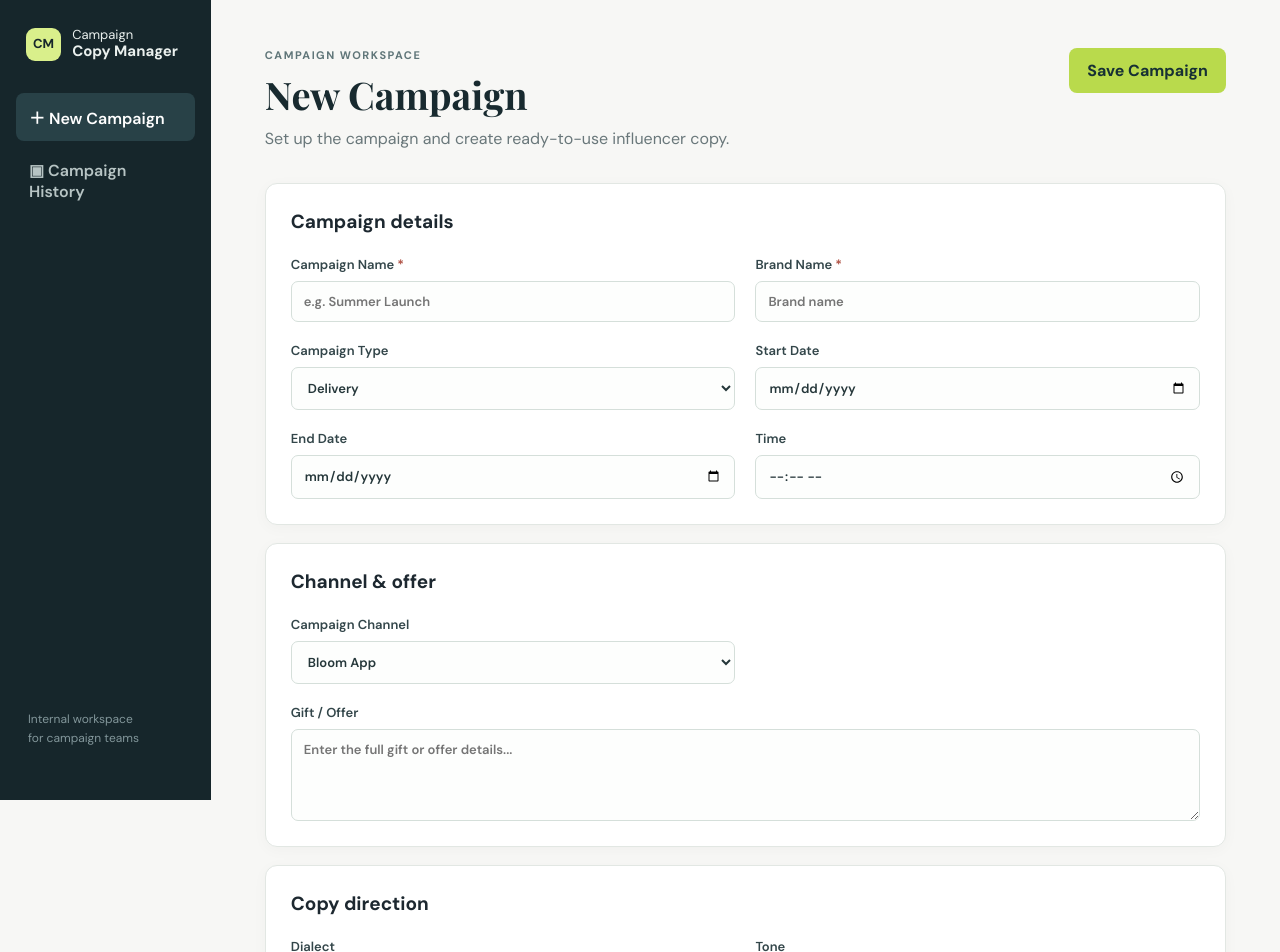
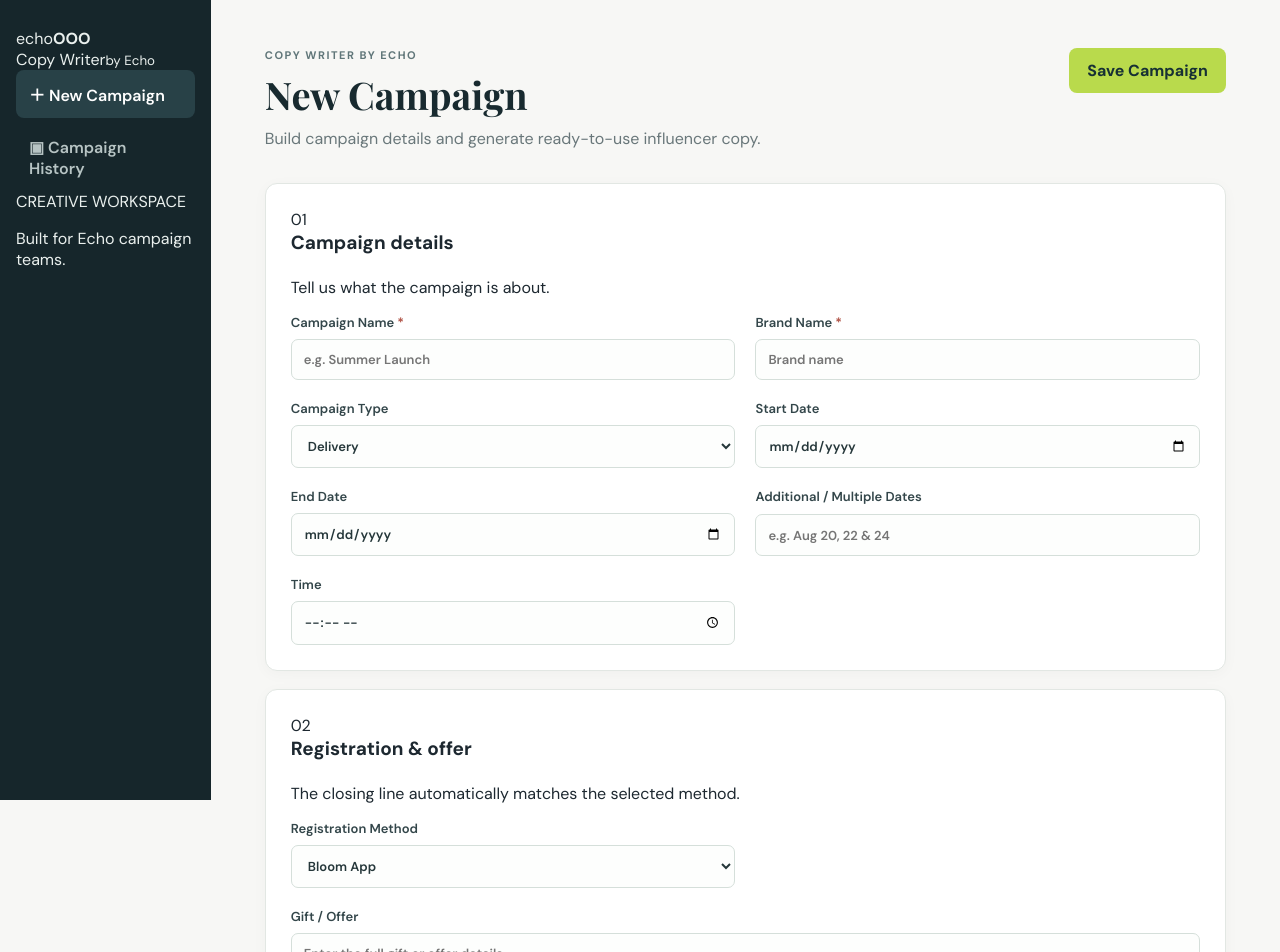
Before and after one commit to yko272000-rgb/campaign-copy-manager, a React (Vite) app: page / in a window 1280 px wide. Shown: the top 952 px of the page. Built offline with nearby package versions, Linux system fonts and the light colour scheme.

Commit message:
Add time ranges, registration CTAs, and Echo branding

```diff
--- a/src/App.jsx
+++ b/src/App.jsx
@@ -1,31 +1,99 @@
 import { useEffect, useMemo, useState } from 'react'
 
 const STORAGE_KEY = 'campaign-copy-manager-campaigns'
+
 const initialForm = {
-  id: null, name: '', brand: '', type: 'Delivery', startDate: '', endDate: '', time: '',
-  location: '', channel: 'Bloom App', bookingLink: '', whatsappContact: '', offer: '',
-  dialect: 'Kuwaiti', tone: 'Friendly', content: {}, updatedAt: '',
+  id: null,
+  name: '',
+  brand: '',
+  type: 'Delivery',
+  startDate: '',
+  endDate: '',
+  dateNotes: '',
+  time: '',
+  timeFrom: '',
+  timeTo: '',
+  location: '',
+  channel: 'Bloom App',
+  bookingLink: '',
+  whatsappContact: '',
+  offer: '',
+  dialect: 'Kuwaiti',
+  tone: 'Friendly',
+  content: {},
+  updatedAt: '',
 }
+
 const locationTypes = ['Visit', 'Event', 'Store Visit']
 const copyTypes = [
-  ['invitation', 'Invitation'], ['brief', 'Influencer Brief'],
-  ['reminder', 'Reminder'], ['notification', 'App Notification'],
+  ['invitation', 'Invitation'],
+  ['brief', 'Influencer Brief'],
+  ['reminder', 'Reminder'],
+  ['notification', 'App Notification'],
 ]
 
+function hasMultipleBranches(location = '') {
+  return location.includes('\n') || location.includes(',') || location.includes('/') || location.includes(' / ')
+}
+
+function hasMultipleDates(form) {
+  return Boolean(form.endDate || form.dateNotes.trim())
+}
+
+function formatDates(form) {
+  if (form.dateNotes.trim()) return form.dateNotes.trim()
+  if (!form.startDate) return ''
+  return form.endDate ? `${form.startDate} إلى ${form.endDate}` : form.startDate
+}
+
+function formatTime(form) {
+  if (locationTypes.includes(form.type)) {
+    if (form.timeFrom && form.timeTo) return `من ${form.timeFrom} إلى ${form.timeTo}`
+    if (form.timeFrom) return `من ${form.timeFrom}`
+    return ''
+  }
+  return form.time || ''
+}
+
+function buildCta(form) {
+  if (form.channel === 'Bloom App') {
+    return 'للتسجيل، سجلي عن طريق تطبيق Bloom.'
+  }
+
+  if (form.channel === 'Booking Link') {
+    return form.bookingLink
+      ? `للتسجيل، احجزي من خلال الرابط:\n${form.bookingLink}`
+      : 'للتسجيل، احجزي من خلال رابط الحجز.'
+  }
+
+  const details = ['الوقت']
+  if (hasMultipleDates(form)) details.unshift('التاريخ')
+  if (hasMultipleBranches(form.location)) details.push('الفرع')
+  const contact = form.whatsappContact ? `\nواتساب: ${form.whatsappContact}` : ''
+  return `للتأكيد، بلغينا بـ${details.join(' و')}.${contact}`
+}
+
 function generateCopy(form, kind) {
-  const isArabic = true
   const campaign = form.name || 'هذه الحملة'
   const brand = form.brand || 'علامتنا'
+  const dates = formatDates(form)
+  const time = formatTime(form)
   const details = form.offer ? `\n\nالعرض: ${form.offer}` : ''
-  const place = form.location ? `\nالموقع: ${form.location}` : ''
-  const dates = form.startDate ? `\nالتاريخ: ${form.startDate}${form.endDate ? ` إلى ${form.endDate}` : ''}${form.time ? `، ${form.time}` : ''}` : ''
-  const channel = form.channel === 'Booking Link' && form.bookingLink ? `\nرابط الحجز: ${form.bookingLink}` : form.channel === 'WhatsApp' && form.whatsappContact ? `\nللتواصل عبر واتساب: ${form.whatsappContact}` : ''
+  const place = form.location ? `\nالموقع / الفروع: ${form.location}` : ''
+  const schedule = dates
+    ? `\nالتاريخ: ${dates}${time ? `\nالوقت: ${time}` : ''}`
+    : time
+      ? `\nالوقت: ${time}`
+      : ''
+  const cta = buildCta(form)
+
   const variants = {
-    invitation: `هلا! يسعدنا دعوتك للمشاركة في حملة «${campaign}» مع ${brand}.\n\nنبحث عن محتوى جميل بأسلوبك ويعكس تجربتك بكل عفوية.${dates}${place}${details}${channel}\n\nإذا يناسبك، نحب نسمع منك!`,
-    brief: `بريف حملة «${campaign}» — ${brand}\n\nالمطلوب: مشاركة تجربتك بأسلوب ${form.tone.toLowerCase()} وطبيعي، مع إبراز أهم تفاصيل التجربة بشكل واضح.${dates}${place}${details}\n\nالقناة: ${form.channel}\nالله يعطيك العافية وننتظر إبداعك!`,
-    reminder: `هلا! تذكير لطيف بخصوص حملة «${campaign}» مع ${brand}.${dates}${place}\n\nنتحمس نشوف محتواك الجميل، وإذا تحتاج أي مساعدة لا تتردد تتواصل معنا.`,
-    notification: `فرصة جديدة مع ${brand}! ✨\nانضم/ي إلى حملة «${campaign}» واستمتع/ي بالتجربة.${details}${channel}`,
+    invitation: `هلا! يسعدنا دعوتج للمشاركة في حملة «${campaign}» مع ${brand}.\n\nنحب نشوف تغطيتج بأسلوبج الطبيعي والعفوي، وتعكس تجربتج بكل حلاوة.${schedule}${place}${details}\n\n${cta}`,
+    brief: `بريف حملة «${campaign}» — ${brand}\n\nالمطلوب: مشاركة التجربة بأسلوب ${form.tone.toLowerCase()} وطبيعي، مع إبراز أهم تفاصيل التجربة بشكل واضح.${schedule}${place}${details}\n\nطريقة التسجيل: ${form.channel}\n${cta}`,
+    reminder: `هلا! تذكير لطيف بخصوص حملة «${campaign}» مع ${brand}.${schedule}${place}\n\nنتحمس نشوف محتواج الجميل!\n\n${cta}`,
+    notification: `فرصة جديدة مع ${brand}! ✨\nانضمي إلى حملة «${campaign}» واستمتعي بالتجربة.${schedule}${details}\n\n${cta}`,
   }
+
   return variants[kind]
 }
 
@@ -37,58 +105,150 @@ function App() {
   const [editing, setEditing] = useState(null)
 
   useEffect(() => {
-    try { setCampaigns(JSON.parse(localStorage.getItem(STORAGE_KEY)) || []) } catch { setCampaigns([]) }
+    try {
+      setCampaigns(JSON.parse(localStorage.getItem(STORAGE_KEY)) || [])
+    } catch {
+      setCampaigns([])
+    }
   }, [])
+
   const setField = (key, value) => setForm(current => ({ ...current, [key]: value }))
   const setContent = (kind, value) => setForm(current => ({ ...current, content: { ...current.content, [kind]: value } }))
   const generate = kind => setContent(kind, generateCopy(form, kind))
-  const generateAll = () => copyTypes.forEach(([key]) => generate(key))
+  const generateAll = () => copyTypes.forEach(([key]) => setContent(key, generateCopy(form, key)))
+
   const save = () => {
-    if (!form.name.trim() || !form.brand.trim()) { window.alert('Please add a campaign name and brand name.'); return }
+    if (!form.name.trim() || !form.brand.trim()) {
+      window.alert('Please add a campaign name and brand name.')
+      return
+    }
+
     const saved = { ...form, id: form.id || crypto.randomUUID(), updatedAt: new Date().toISOString() }
     const next = form.id ? campaigns.map(c => c.id === form.id ? saved : c) : [saved, ...campaigns]
-    setCampaigns(next); localStorage.setItem(STORAGE_KEY, JSON.stringify(next)); setForm(saved)
+    setCampaigns(next)
+    localStorage.setItem(STORAGE_KEY, JSON.stringify(next))
+    setForm(saved)
     window.alert('Campaign saved successfully.')
   }
-  const newCampaign = () => { setForm(initialForm); setView('new'); setEditing(null) }
-  const openCampaign = campaign => { setForm({ ...initialForm, ...campaign, content: campaign.content || {} }); setView('new'); setEditing(null); window.scrollTo({ top: 0, behavior: 'smooth' }) }
+
+  const newCampaign = () => {
+    setForm(initialForm)
+    setView('new')
+    setEditing(null)
+  }
+
+  const openCampaign = campaign => {
+    setForm({ ...initialForm, ...campaign, content: campaign.content || {} })
+    setView('new')
+    setEditing(null)
+    window.scrollTo({ top: 0, behavior: 'smooth' })
+  }
+
   const deleteCampaign = id => {
     if (!window.confirm('Delete this campaign?')) return
-    const next = campaigns.filter(c => c.id !== id); setCampaigns(next); localStorage.setItem(STORAGE_KEY, JSON.stringify(next))
+    const next = campaigns.filter(c => c.id !== id)
+    setCampaigns(next)
+    localStorage.setItem(STORAGE_KEY, JSON.stringify(next))
     if (form.id === id) newCampaign()
   }
-  const filtered = useMemo(() => campaigns.filter(c => [c.name,c.brand,c.dialect,c.tone].join(' ').toLowerCase().includes(search.toLowerCase())), [campaigns, search])
+
+  const filtered = useMemo(
+    () => campaigns.filter(c => [c.name, c.brand, c.dialect, c.tone].join(' ').toLowerCase().includes(search.toLowerCase())),
+    [campaigns, search]
+  )
+
   const needsLocation = locationTypes.includes(form.type)
+  const usesTimeRange = locationTypes.includes(form.type)
 
-  return <div className="app-shell">
-    <aside className="sidebar"><div className="brand-mark"><span>CM</span><div>Campaign<br/><b>Copy Manager</b></div></div>
-      <nav><button className={view === 'new' ? 'active' : ''} onClick={newCampaign}>＋ <span>New Campaign</span></button><button className={view === 'history' ? 'active' : ''} onClick={() => setView('history')}>▣ <span>Campaign History</span></button></nav>
-      <p className="sidebar-note">Internal workspace<br/>for campaign teams</p></aside>
-    <main>{view === 'new' ? <>
-      <header><div><p className="eyebrow">CAMPAIGN WORKSPACE</p><h1>{form.id ? 'Edit Campaign' : 'New Campaign'}</h1><p className="subtle">Set up the campaign and create ready-to-use influencer copy.</p></div><button className="primary" onClick={save}>Save Campaign</button></header>
-      <section className="panel"><h2>Campaign details</h2><div className="form-grid">
-        <Field label="Campaign Name" required value={form.name} onChange={v=>setField('name',v)} placeholder="e.g. Summer Launch"/><Field label="Brand Name" required value={form.brand} onChange={v=>setField('brand',v)} placeholder="Brand name"/>
-        <Select label="Campaign Type" value={form.type} onChange={v=>setField('type',v)} options={['Delivery','Visit','Event','Store Visit','Other']}/><Field label="Start Date" type="date" value={form.startDate} onChange={v=>setField('startDate',v)}/>
-        <Field label="End Date" type="date" value={form.endDate} onChange={v=>setField('endDate',v)}/><Field label="Time" type="time" value={form.time} onChange={v=>setField('time',v)}/>
-        {needsLocation && <Field label="Location" required value={form.location} onChange={v=>setField('location',v)} placeholder="Venue or address"/>}
-      </div></section>
-      <section className="panel"><h2>Channel & offer</h2><div className="form-grid"><Select label="Campaign Channel" value={form.channel} onChange={v=>setField('channel',v)} options={['Bloom App','Booking Link','WhatsApp']}/>
-        {form.channel === 'Booking Link' && <Field label="Booking Link" type="url" value={form.bookingLink} onChange={v=>setField('bookingLink',v)} placeholder="https://..."/>}
-        {form.channel === 'WhatsApp' && <Field label="WhatsApp Contact" value={form.whatsappContact} onChange={v=>setField('whatsappContact',v)} placeholder="+965 ..."/>}
-        <label className="field full"><span>Gift / Offer</span><textarea value={form.offer} onChange={e=>setField('offer',e.target.value)} placeholder="Enter the full gift or offer details..." rows="4"/></label></div></section>
-      <section className="panel"><h2>Copy direction</h2><div className="form-grid"><Select label="Dialect" value={form.dialect} onChange={v=>setField('dialect',v)} options={['Kuwaiti','Saudi','Emirati','Qatari','Omani','Bahraini']}/><Select label="Tone" value={form.tone} onChange={v=>setField('tone',v)} options={['Casual','Friendly','Classy','Premium','Exciting','Professional']}/></div></section>
-      <section className="content-head"><div><p className="eyebrow">CONTENT GENERATION</p><h2>Campaign copy</h2></div><div className="generator-actions">{copyTypes.map(([key,label])=><button key={key} onClick={()=>generate(key)}>Generate {label.replace('Influencer ', '')}</button>)}<button className="primary" onClick={generateAll}>Generate All</button></div></section>
-      <section className="content-grid">{copyTypes.map(([key,label]) => <ContentCard key={key} title={label} text={form.content[key] || ''} editing={editing===key} onEdit={()=>setEditing(editing===key?null:key)} onChange={v=>setContent(key,v)} onCopy={()=>navigator.clipboard.writeText(form.content[key] || '')} onRegenerate={()=>generate(key)}/>)}</section>
-    </> : <>
-      <header><div><p className="eyebrow">CAMPAIGN LIBRARY</p><h1>Campaign History</h1><p className="subtle">Find, reopen, or remove saved campaigns.</p></div><button className="primary" onClick={newCampaign}>New Campaign</button></header>
-      <section className="panel"><div className="history-tools"><input aria-label="Search campaigns" value={search} onChange={e=>setSearch(e.target.value)} placeholder="Search campaigns, brands, dialects..."/><span>{filtered.length} saved</span></div>
-        {filtered.length ? <div className="campaign-list">{filtered.map(c=><article className="campaign-row" key={c.id}><div><h3>{c.name}</h3><p>{c.brand}</p></div><div><small>DATES</small><p>{c.startDate || '—'} {c.endDate && `– ${c.endDate}`}</p></div><div><small>STYLE</small><p>{c.dialect} · {c.tone}</p></div><div className="row-actions"><button onClick={()=>openCampaign(c)}>Open Campaign</button><button className="danger" onClick={()=>deleteCampaign(c.id)}>Delete</button></div></article>)}</div> : <div className="empty"><div>◇</div><h3>No campaigns found</h3><p>Create your first campaign to save it here.</p></div>}</section>
-    </>}</main>
-  </div>
+  return (
+    <div className="app-shell">
+      <aside className="sidebar">
+        <div className="echo-logo"><span>echo</span><b>OOO</b></div>
+        <div className="product-name"><span>Copy Writer</span><small>by Echo</small></div>
+        <nav>
+          <button className={view === 'new' ? 'active' : ''} onClick={newCampaign}><span>＋</span> New Campaign</button>
+          <button className={view === 'history' ? 'active' : ''} onClick={() => setView('history')}><span>▣</span> Campaign History</button>
+        </nav>
+        <div className="sidebar-footer"><span>CREATIVE WORKSPACE</span><p>Built for Echo campaign teams.</p></div>
+      </aside>
+
+      <main>
+        {view === 'new' ? (
+          <>
+            <header>
+              <div><p className="eyebrow">COPY WRITER BY ECHO</p><h1>{form.id ? 'Edit Campaign' : 'New Campaign'}</h1><p className="subtle">Build campaign details and generate ready-to-use influencer copy.</p></div>
+              <button className="primary" onClick={save}>Save Campaign</button>
+            </header>
+
+            <section className="panel">
+              <div className="section-title"><div><span className="section-number">01</span><div><h2>Campaign details</h2><p>Tell us what the campaign is about.</p></div></div></div>
+              <div className="form-grid">
+                <Field label="Campaign Name" required value={form.name} onChange={v => setField('name', v)} placeholder="e.g. Summer Launch" />
+                <Field label="Brand Name" required value={form.brand} onChange={v => setField('brand', v)} placeholder="Brand name" />
+                <Select label="Campaign Type" value={form.type} onChange={v => setField('type', v)} options={['Delivery', 'Visit', 'Event', 'Store Visit', 'Other']} />
+                <Field label="Start Date" type="date" value={form.startDate} onChange={v => setField('startDate', v)} />
+                <Field label="End Date" type="date" value={form.endDate} onChange={v => setField('endDate', v)} />
+                <Field label="Additional / Multiple Dates" value={form.dateNotes} onChange={v => setField('dateNotes', v)} placeholder="e.g. Aug 20, 22 & 24" />
+
+                {needsLocation && <Field label="Location / Branches" required value={form.location} onChange={v => setField('location', v)} placeholder="e.g. The Avenues / 360 Mall" hint="Use /, commas, or new lines for multiple branches." className="full" />}
+
+                {usesTimeRange ? (
+                  <>
+                    <Field label="Available From" type="time" value={form.timeFrom} onChange={v => setField('timeFrom', v)} />
+                    <Field label="Available To" type="time" value={form.timeTo} onChange={v => setField('timeTo', v)} />
+                  </>
+                ) : (
+                  <Field label="Time" type="time" value={form.time} onChange={v => setField('time', v)} />
+                )}
+              </div>
+            </section>
+
+            <section className="panel">
+              <div className="section-title"><div><span className="section-number">02</span><div><h2>Registration & offer</h2><p>The closing line automatically matches the selected method.</p></div></div></div>
+              <div className="form-grid">
+                <Select label="Registration Method" value={form.channel} onChange={v => setField('channel', v)} options={['Bloom App', 'Booking Link', 'WhatsApp']} />
+                {form.channel === 'Booking Link' && <Field label="Booking Link" type="url" value={form.bookingLink} onChange={v => setField('bookingLink', v)} placeholder="https://..." />}
+                {form.channel === 'WhatsApp' && <Field label="WhatsApp Contact" value={form.whatsappContact} onChange={v => setField('whatsappContact', v)} placeholder="+965 ..." />}
+                <label className="field full"><span>Gift / Offer</span><textarea value={form.offer} onChange={e => setField('offer', e.target.value)} placeholder="Enter the full gift or offer details..." rows="4" /></label>
+              </div>
+            </section>
+
+            <section className="panel">
+              <div className="section-title"><div><span className="section-number">03</span><div><h2>Copy direction</h2><p>Choose the language style and personality.</p></div></div></div>
+              <div className="form-grid"><Select label="Dialect" value={form.dialect} onChange={v => setField('dialect', v)} options={['Kuwaiti', 'Saudi', 'Emirati', 'Qatari', 'Omani', 'Bahraini']} /><Select label="Tone" value={form.tone} onChange={v => setField('tone', v)} options={['Casual', 'Friendly', 'Classy', 'Premium', 'Exciting', 'Professional']} /></div>
+            </section>
+
+            <section className="content-head">
+              <div><p className="eyebrow">CONTENT GENERATION</p><h2>Campaign copy</h2><p className="subtle">Four formats, one consistent campaign message.</p></div>
+              <div className="generator-actions">{copyTypes.map(([key, label]) => <button key={key} onClick={() => generate(key)}>{label}</button>)}<button className="primary" onClick={generateAll}>Generate All</button></div>
+            </section>
+
+            <section className="content-grid">{copyTypes.map(([key, label]) => <ContentCard key={key} title={label} text={form.content[key] || ''} editing={editing === key} onEdit={() => setEditing(editing === key ? null : key)} onChange={v => setContent(key, v)} onCopy={() => navigator.clipboard.writeText(form.content[key] || '')} onRegenerate={() => generate(key)} />)}</section>
+          </>
+        ) : (
+          <>
+            <header><div><p className="eyebrow">COPY WRITER BY ECHO</p><h1>Campaign History</h1><p className="subtle">Find, reopen, or remove saved campaigns.</p></div><button className="primary" onClick={newCampaign}>New Campaign</button></header>
+            <section className="panel">
+              <div className="history-tools"><input aria-label="Search campaigns" value={search} onChange={e => setSearch(e.target.value)} placeholder="Search campaigns, brands, dialects..." /><span>{filtered.length} saved</span></div>
+              {filtered.length ? <div className="campaign-list">{filtered.map(c => <article className="campaign-row" key={c.id}><div><h3>{c.name}</h3><p>{c.brand}</p></div><div><small>DATES</small><p>{formatDates(c) || '—'}</p></div><div><small>STYLE</small><p>{c.dialect} · {c.tone}</p></div><div className="row-actions"><button onClick={() => openCampaign(c)}>Open Campaign</button><button className="danger" onClick={() => deleteCampaign(c.id)}>Delete</button></div></article>)}</div> : <div className="empty"><div>◇</div><h3>No campaigns found</h3><p>Create your first campaign to save it here.</p></div>}
+            </section>
+          </>
+        )}
+      </main>
+    </div>
+  )
 }
 
-function Field({label, required, type='text', value, onChange, placeholder}) { return <label className="field"><span>{label}{required && <b> *</b>}</span><input type={type} value={value} onChange={e=>onChange(e.target.value)} placeholder={placeholder} required={required}/></label> }
-function Select({label, value, onChange, options}) { return <label className="field"><span>{label}</span><select value={value} onChange={e=>onChange(e.target.value)}>{options.map(item=><option key={item}>{item}</option>)}</select></label> }
-function ContentCard({title,text,editing,onEdit,onChange,onCopy,onRegenerate}) { return <article className="copy-card"><div className="card-head"><h3>{title}</h3><span className={text?'ready':'draft'}>{text?'Ready':'Draft'}</span></div>{editing ? <textarea className="copy-editor" dir="rtl" value={text} onChange={e=>onChange(e.target.value)} rows="9"/> : <p className={text ? 'arabic-copy' : 'placeholder'} dir={text ? 'rtl' : 'ltr'}>{text || 'Generate copy to preview it here.'}</p>}<div className="card-actions"><button onClick={onEdit}>{editing?'Done':'Edit'}</button><button onClick={onCopy} disabled={!text}>Copy</button><button onClick={onRegenerate}>Regenerate</button></div></article> }
+function Field({ label, required, type = 'text', value, onChange, placeholder, hint, className = '' }) {
+  return <label className={`field ${className}`}><span>{label}{required && <b> *</b>}</span><input type={type} value={value} onChange={e => onChange(e.target.value)} placeholder={placeholder} required={required} />{hint && <small className="field-hint">{hint}</small>}</label>
+}
+
+function Select({ label, value, onChange, options }) {
+  return <label className="field"><span>{label}</span><select value={value} onChange={e => onChange(e.target.value)}>{options.map(item => <option key={item}>{item}</option>)}</select></label>
+}
+
+function ContentCard({ title, text, editing, onEdit, onChange, onCopy, onRegenerate }) {
+  return <article className="copy-card"><div className="card-head"><h3>{title}</h3><span className={text ? 'ready' : 'draft'}>{text ? 'Ready' : 'Draft'}</span></div>{editing ? <textarea className="copy-editor" dir="rtl" value={text} onChange={e => onChange(e.target.value)} rows="9" /> : <p className={text ? 'arabic-copy' : 'placeholder'} dir={text ? 'rtl' : 'ltr'}>{text || 'Generate copy to preview it here.'}</p>}<div className="card-actions"><button onClick={onEdit}>{editing ? 'Done' : 'Edit'}</button><button onClick={onCopy} disabled={!text}>Copy</button><button onClick={onRegenerate}>Regenerate</button></div></article>
+}
 
 export default App
```
